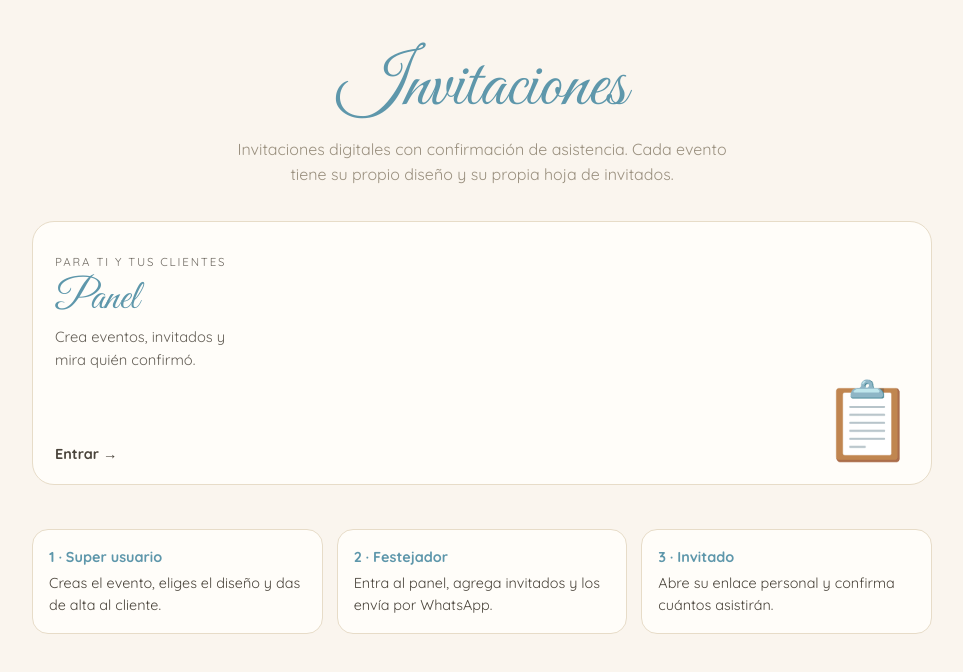
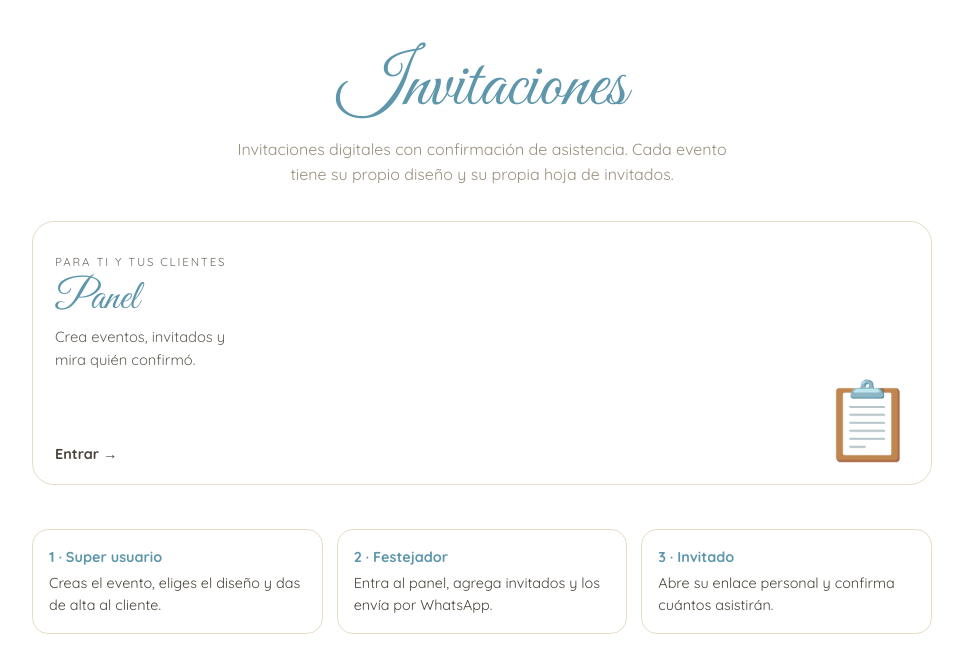
Before and after one commit to keileaf/eventos, a plain HTML site: page docs/index.html in a window 1280 px wide. Shown: the whole page, without its empty margins (158-1121 px from the left). Drawn offline with Linux system fonts and the light colour scheme.

Commit message:
Add files via upload

```diff
--- a/docs/index.html
+++ b/docs/index.html
@@ -6,7 +6,7 @@
   <title>Invitaciones digitales</title>
   <link rel="stylesheet" href="https://fonts.googleapis.com/css2?family=Quicksand:wght@400;500;700&family=Great+Vibes&family=Baloo+2:wght@800&family=Pacifico&family=Great+Vibes&family=Cormorant+Garamond:wght@600&display=swap">
   <style>
-    body { margin: 0; font: 16px/1.55 'Quicksand', system-ui, sans-serif; color: #4a443b; background: #faf5ee; }
+    body { margin: 0; font: 16px/1.55 'Quicksand', system-ui, sans-serif; color: #4a443b; background: #ffffff; }
     .wrap { max-width: 900px; margin: 0 auto; padding: 48px 20px 60px; text-align: center; }
     h1 { font-family: 'Great Vibes', cursive; font-weight: 400; font-size: clamp(3rem, 10vw, 4.6rem); color: #5e97ab; margin: 0; line-height: 1.1; }
     .sub { color: #9a907f; max-width: 52ch; margin: 8px auto 34px; }
@@ -24,10 +24,10 @@
     .garden .n { font-family: 'Pacifico', cursive; color: #d4648f; font-weight: 400; }
     .xv { background: linear-gradient(160deg, #fffaf7, #f6e1dc); color: #4b3a36; border: 1px solid #ead8c6; }
     .xv .n { font-family: 'Great Vibes', cursive; font-weight: 400; color: #b98a3c; font-size: 3rem; }
-    .panel { background: #fffdf9; border: 1px solid #e7dcc8; }
+    .panel { background: #ffffff; border: 1px solid #e7dcc8; }
     .panel .n { font-family: 'Great Vibes', cursive; color: #5e97ab; font-weight: 400; }
     .how { margin-top: 44px; display: grid; grid-template-columns: repeat(auto-fit, minmax(200px, 1fr)); gap: 14px; text-align: left; }
-    .how div { background: #fffdf9; border: 1px solid #e7dcc8; border-radius: 16px; padding: 16px; font-size: .9rem; }
+    .how div { background: #ffffff; border: 1px solid #e7dcc8; border-radius: 16px; padding: 16px; font-size: .9rem; }
     .how b { display: block; color: #5e97ab; margin-bottom: 4px; }
   </style>
 </head>
```
